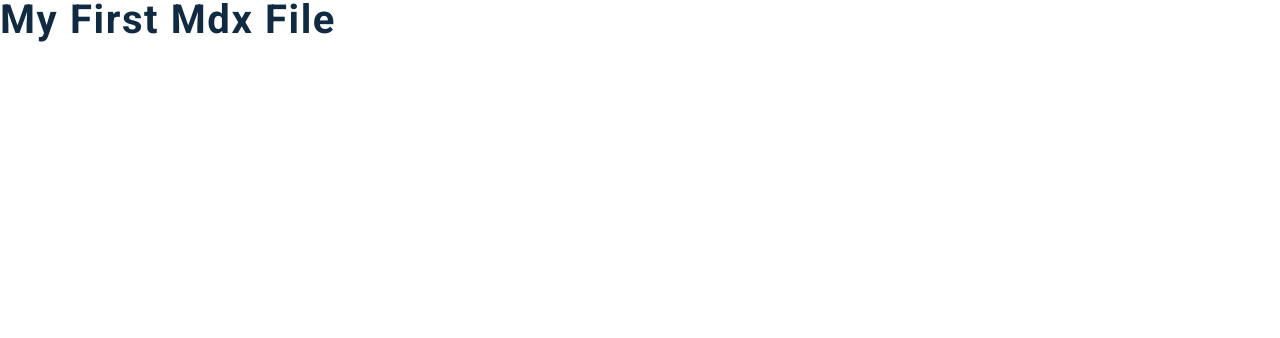
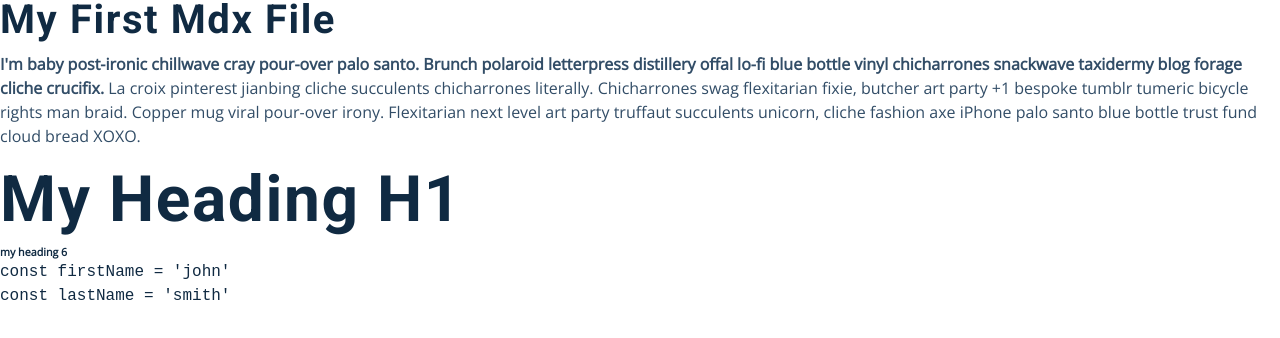
Before and after one commit to sweeptic/gatsby-mdx-blog-project, a Gatsby site: page /post in a window 1280 px wide. Built offline with nearby package versions, Linux system fonts and the light colour scheme; Gatsby itself is replaced by a stand-in of ours; code samples lack their colours.

Commit message:
14. basic markdown

````diff
--- a/src/pages/post.mdx
+++ b/src/pages/post.mdx
@@ -1 +1,12 @@
 ## my first mdx file
+
+**I'm baby post-ironic chillwave cray pour-over palo santo. Brunch polaroid letterpress distillery offal lo-fi blue bottle vinyl chicharrones snackwave taxidermy blog forage cliche crucifix.** La croix pinterest jianbing cliche succulents chicharrones literally. Chicharrones swag flexitarian fixie, butcher art party +1 bespoke tumblr tumeric bicycle rights man braid. Copper mug viral pour-over irony. Flexitarian next level art party truffaut succulents unicorn, cliche fashion axe iPhone palo santo blue bottle trust fund cloud bread XOXO.
+
+# my heading h1
+
+###### my heading 6
+
+```js
+const firstName = 'john'
+const lastName = 'smith'
+```
````
